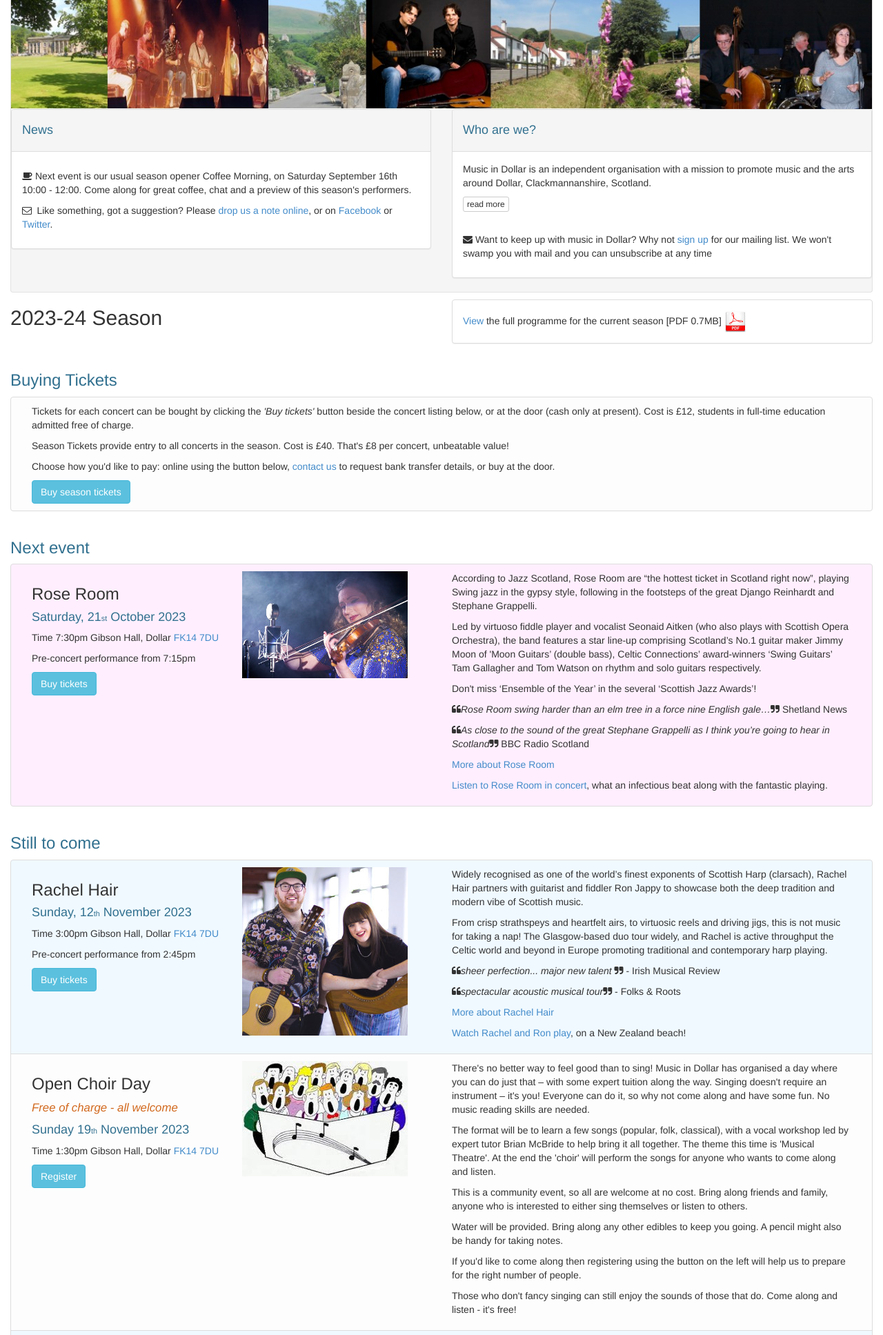
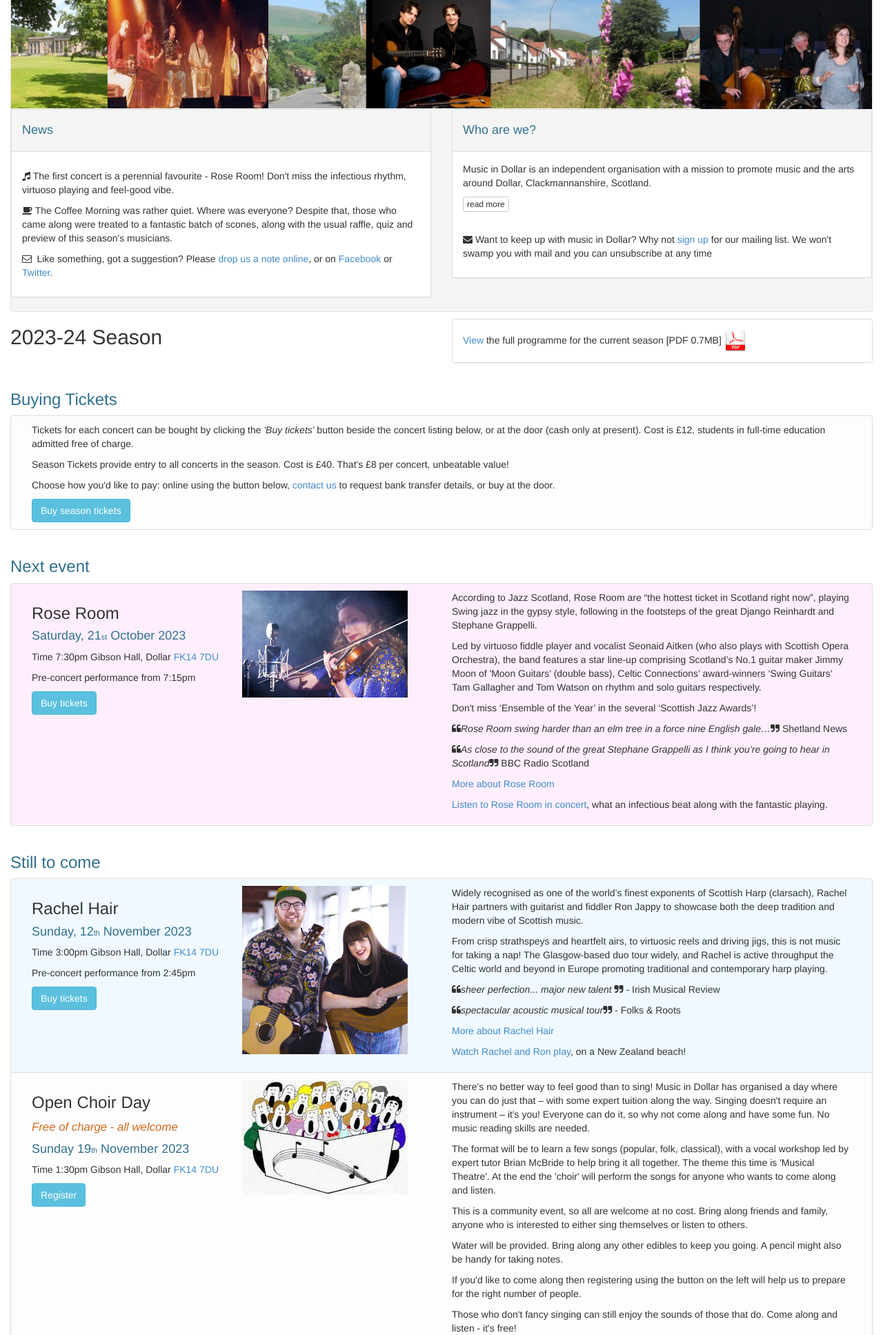
Before and after one commit to musicindollar/dmsweb, a PHP site: page / in a window 1280 px wide. Shown: the part 83-2018 px from the top of the page at 69% size. Run offline with PHP 8.4, Linux system fonts and the light colour scheme.

Commit message:
Piano day registration link

```diff
--- a/index.php
+++ b/index.php
@@ -28,8 +28,10 @@ htmlHead($title);
                     <div class="panel-body">
                         <p>
                         </p>
-                        <p><span class="fa fa-coffee"></span> Next event is our usual season opener Coffee Morning, on Saturday September 16th 10:00 - 12:00.
-                            Come along for great coffee, chat and a preview of this season's performers.
+                        <p><span class="fa fa-music"></span> The first concert is a perennial favourite - Rose Room! Don't miss the infectious rhythm, virtuoso playing and feel-good vibe.
+                        </p>
+                        <p><span class="fa fa-coffee"></span> The Coffee Morning was rather quiet. Where was everyone? Despite that, those who came along were treated to
+                            a fantastic batch of scones, along with the usual raffle, quiz and preview of this season's musicians.
                         </p>
                         <!--                        <p><span class="fa fa-cc-discover"></span> We're busy preparing for next season - watch this space for announcements!-->
                         <!--                        </p>-->
@@ -281,9 +283,6 @@ htmlHead($title);
                                         to prepare for the right number of people.</p>
                                     <p>Those who don't fancy singing can still enjoy the sounds of those that do. Come
                                         along and listen - it's free!</p>
-                                    <!--                        <a href="/season/2122/Programme-220130-PianoDay.pdf"-->
-                                    <!--                           target="_blank">Concert programme</a>-->
-                                    <!--                        </p>-->
                                 </div>
                             </li>
 
@@ -338,7 +337,12 @@ htmlHead($title);
                                     <p>2:00pm Gibson Hall, Dollar <a
                                                 href="https://www.google.co.uk/maps/place/Dollar+Academy/@56.1652588,-3.6761852,17z/data=!3m1!4b1!4m5!3m4!1s0x48862aa7490a4397:0x8adbca915a555cda!8m2!3d56.1652588!4d-3.6739965">FK14
                                             7DU</a></p>
-                                    <!--                            <p>Pre-concert performance from 7:15pm</p>-->
+                                    <div id="registerpianoday">
+                                        <a type="button" class="btn btn-info btn-blocks"
+                                           href="https://www.wegottickets.com/event/595107/"
+                                           target="_blank">Register</a>
+                                        <p></p>
+                                    </div>
                                 </div>
                                 <div class="col-sm-3">
                                     <img src="/image/2122/piano-keyboardangle-240.jpg"/>
```
